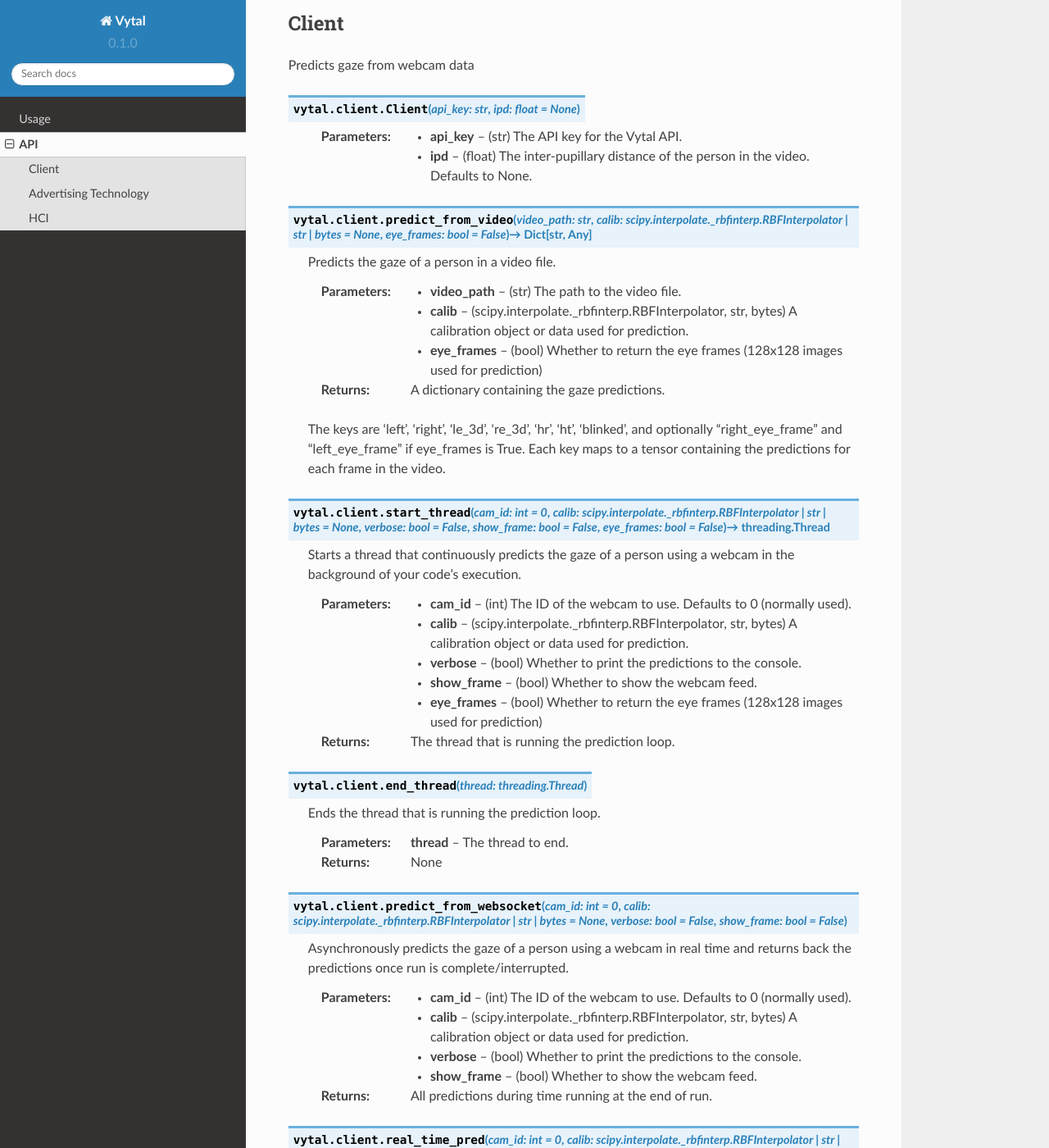
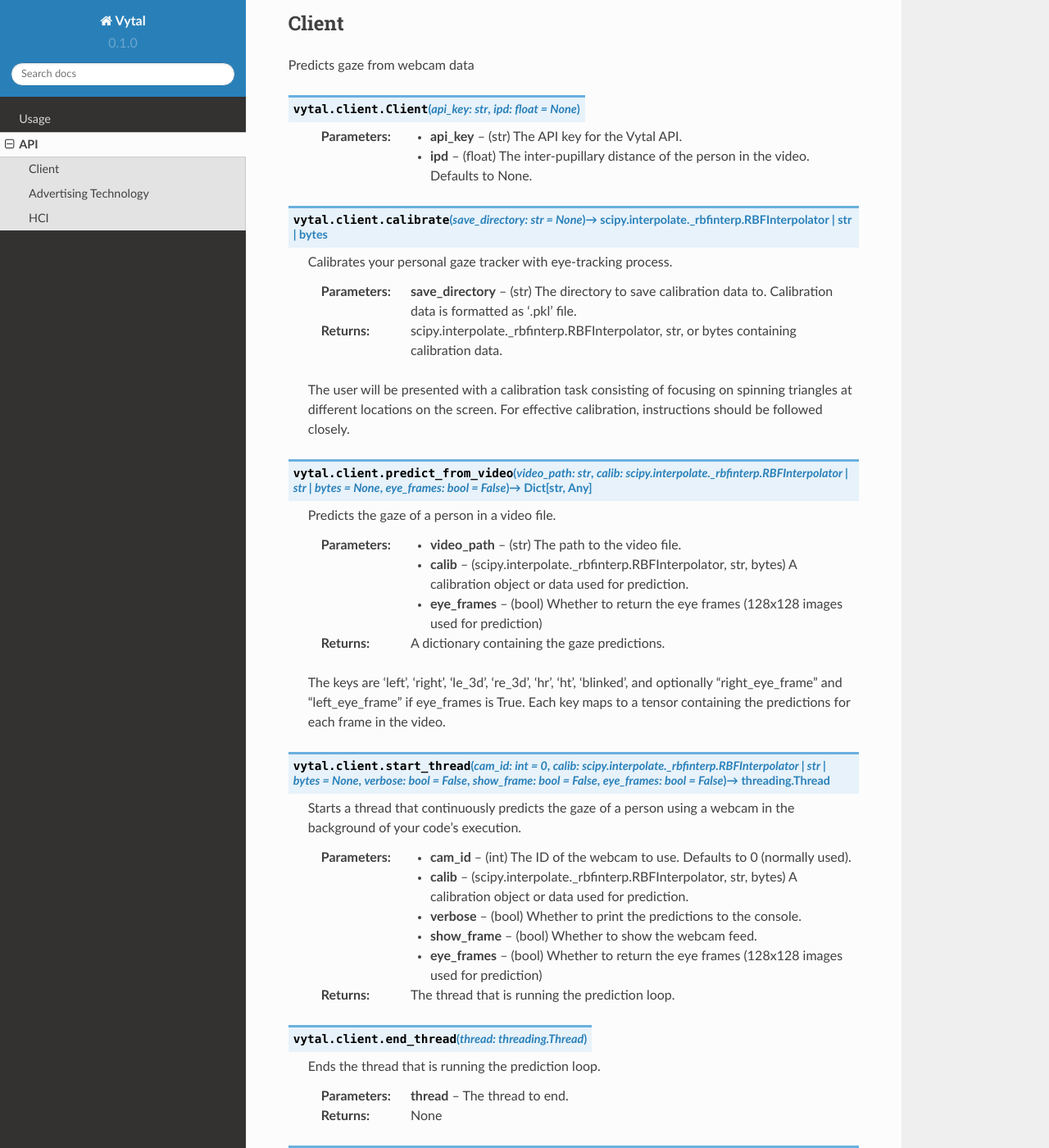
Before and after one commit to anantk2006/vytal, a Sphinx documentation site: the page built from docs/source/api.rst, in a window 1280 px wide and 1400 px high, scrolled down 272 px. Shown: the whole window at 82% size. Built offline with Sphinx 7.4.7 and the Read the Docs theme 2.0.0, drawn with Linux system fonts in a browser that asks for light colours; some of the changed text lies outside the part shown.

Commit message:
Update api.rst

```diff
--- a/docs/source/api.rst
+++ b/docs/source/api.rst
@@ -19,6 +19,16 @@
 
    :param api_key: (str) The API key for the Vytal API.
    :param ipd: (float) The inter-pupillary distance of the person in the video. Defaults to None.
+
+.. py:function:: calibrate(save_directory: str = None) -> Union[scipy.interpolate._rbfinterp.RBFInterpolator, str, bytes]
+   :module: vytal.client
+   :noindex:
+
+   Calibrates your personal gaze tracker with eye-tracking process.
+
+   :param save_directory: (str) The directory to save calibration data to. Calibration data is formatted as '.pkl' file.
+   :return: scipy.interpolate._rbfinterp.RBFInterpolator, str, or bytes containing calibration data.
+   The user will be presented with a calibration task consisting of focusing on spinning triangles at different locations on the screen. For effective calibration, instructions should be followed closely.
 
 .. py:function:: predict_from_video(video_path: str, calib: Union[scipy.interpolate._rbfinterp.RBFInterpolator, str, bytes] = None, eye_frames: bool = False) -> Dict[str, Any]
    :module: vytal.client
@@ -66,7 +76,7 @@
     :param calib: (scipy.interpolate._rbfinterp.RBFInterpolator, str, bytes) A calibration object or data used for prediction.
     :param verbose: (bool) Whether to print the predictions to the console.
     :param show_frame: (bool) Whether to show the webcam feed.
-    :return: All predictions during time running at the end of run.
+    :return: All predictions during the time running at the end of run.
 
 .. py:function:: real_time_pred(cam_id: int = 0, calib: Union[scipy.interpolate._rbfinterp.RBFInterpolator, str, bytes] = None, verbose: bool = False, show_frame: bool = False)
     :module: vytal.client
@@ -78,7 +88,7 @@
     :param calib: (scipy.interpolate._rbfinterp.RBFInterpolator, str, bytes) A calibration object or data used for prediction.
     :param verbose: (bool) Whether to print the predictions to the console.
     :param show_frame: (bool) Whether to show the webcam feed.
-    :return: All predictions during time running at the end of run.
+    :return: Real-time predictions during the time running.
 
 Advertising Technology
 ------------
```
